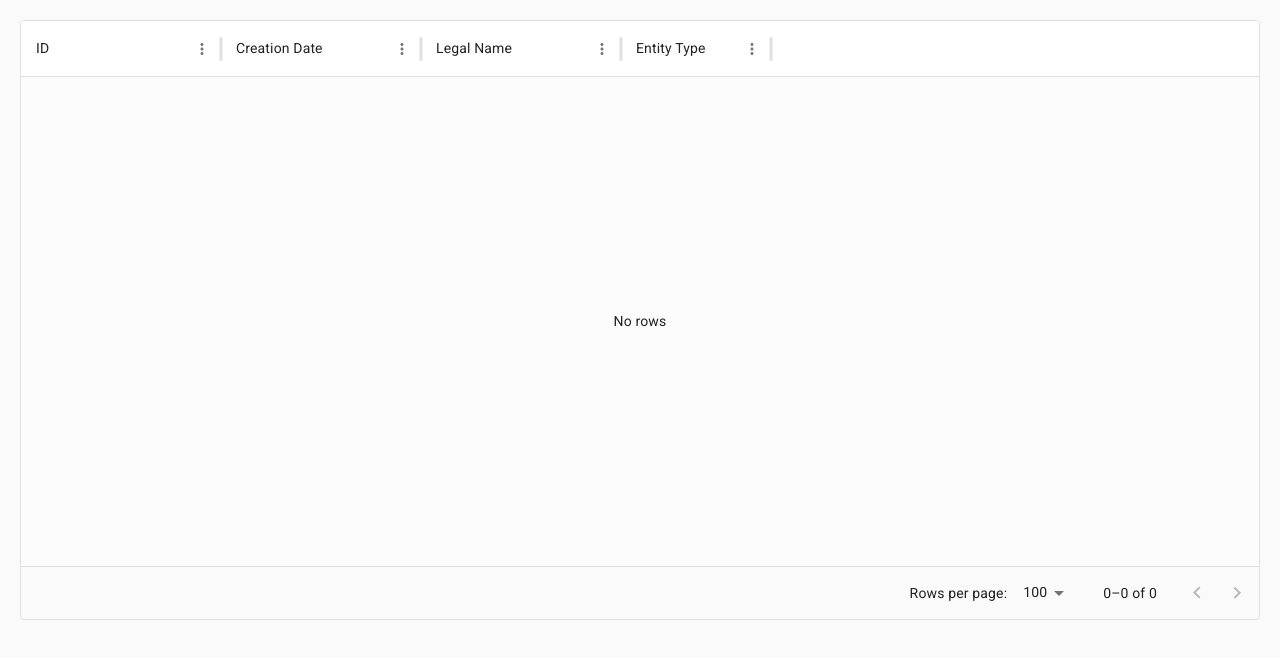
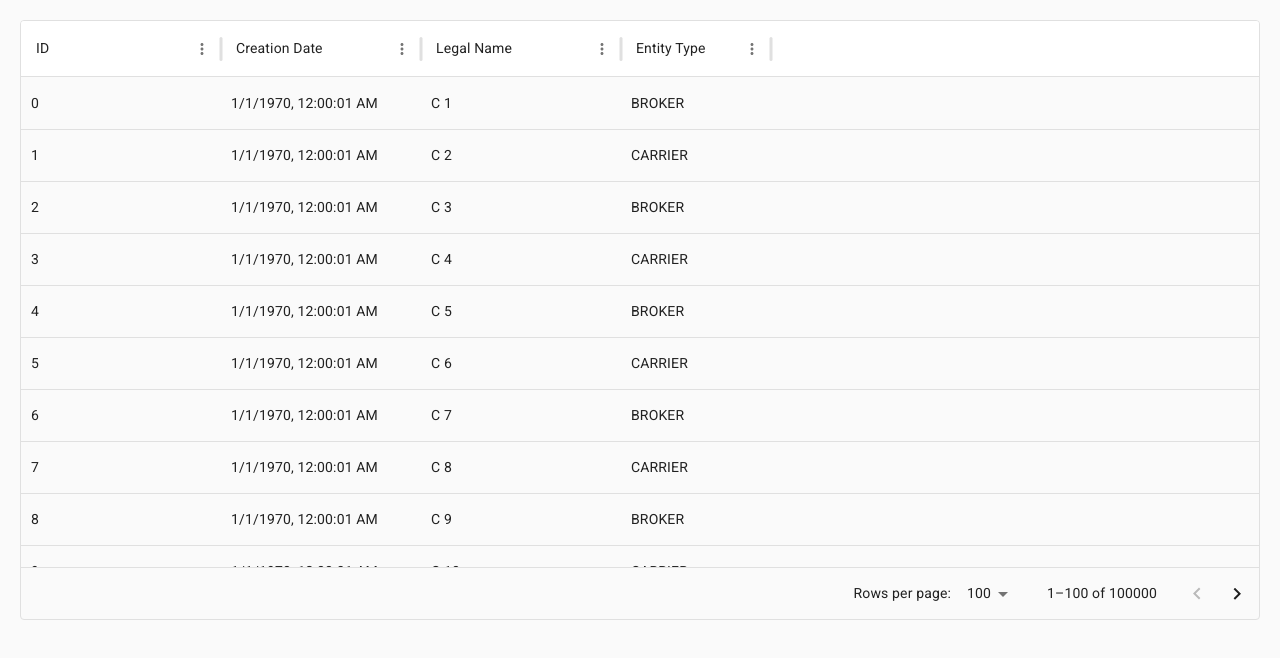
Before and after one commit to mzmalik22/fmsca-fe, a React (Vite) app: page / in a window 1280 px wide. Shown: the top 658 px of the page. Built offline with nearby package versions, Linux system fonts and the light colour scheme.

Commit message:
Setup for Column width and order formatting and persistance

```diff
--- a/package.json
+++ b/package.json
@@ -16,9 +16,11 @@
     "@mui/icons-material": "^5.16.6",
     "@mui/material": "^5.16.6",
     "@mui/x-data-grid": "^7.12.0",
+    "@types/lodash": "^4.17.7",
     "axios": "^1.7.3",
     "idb": "^8.0.0",
     "immutability-helper": "^3.1.1",
+    "lodash": "^4.17.21",
     "react": "^18.3.1",
     "react-dnd": "^16.0.1",
     "react-dnd-html5-backend": "^16.0.1",
--- a/src/components/dashboard/container.tsx
+++ b/src/components/dashboard/container.tsx
@@ -1,35 +1,38 @@
 import { useState, useEffect } from "react";
 import { DataGrid } from "@mui/x-data-grid";
 import { Box } from "@mui/material";
-import { DataItem, getData, initialRows, saveData } from "../../services/db";
 
 import { DndProvider } from "react-dnd";
 import { HTML5Backend } from "react-dnd-html5-backend";
 import useDraggableColumns from "./useDraggableColumns";
+import RecordService, { initialRows } from "../../services/db/Records";
+import { DataItem } from "../../services/db";
 
 export default function DashboardContainer() {
-  const [rows, setRows] = useState<DataItem[]>([]);
+  const [rows, setRows] = useState<DataItem[]>(initialRows);
+  const [isLoading, setLoading] = useState(false);
 
   const { columns, handleResize } = useDraggableColumns();
 
-  useEffect(() => {
-    const fetchData = async () => {
-      const data = await getData();
-      setRows(data);
+  const fetcher = () => {
+    setLoading(true);
+    RecordService.getAll()
+      .then((data) => {
+        if (data.length) setRows(data);
+        else {
+          RecordService.bulkSave(initialRows);
+          setRows(initialRows);
+        }
+      })
+      .finally(() => setLoading(false));
   };
-    fetchData();
-  }, []);
 
-  useEffect(() => {
-    if (rows.length > 0) saveData(rows);
-  }, [rows]);
+  useEffect(() => fetcher(), []);
 
   const processRowUpdate = (newRow: DataItem, oldRow: DataItem) => {
     const updatedRow = { ...oldRow, ...newRow };
 
-    setRows((prev) =>
-      prev.map((row) => (row.id === oldRow.id ? updatedRow : row))
-    );
+    RecordService.saveOne(updatedRow);
 
     return updatedRow;
   };
@@ -41,6 +44,9 @@ export default function DashboardContainer() {
   return (
     <Box sx={{ height: 600, width: "100%" }}>
       <DndProvider backend={HTML5Backend}>
+        {isLoading ? (
+          <>Loading...</>
+        ) : (
           <DataGrid
             rows={rows}
             columns={columns}
@@ -49,6 +55,7 @@ export default function DashboardContainer() {
             onProcessRowUpdateError={handleProcessRowUpdateError}
             onColumnResize={handleResize}
           />
+        )}
       </DndProvider>
     </Box>
   );
--- a/src/components/dashboard/useDraggableColumns.tsx
+++ b/src/components/dashboard/useDraggableColumns.tsx
@@ -1,55 +1,56 @@
 import { GridColDef } from "@mui/x-data-grid";
-import { useCallback, useState } from "react";
+import { useCallback, useEffect, useState } from "react";
 import update from "immutability-helper";
 
 import { DataItem } from "../../services/db";
 import DroppableColumn from "./DroppableColumn";
 import DraggableColumn from "./DragableColumn";
+import ColumnService, { initialColumns } from "../../services/db/Columns";
 
-const baseColumns = [
-  {
-    field: "id",
-    headerName: "ID",
-    editable: false,
-    width: 200,
-  },
-  {
-    field: "created_dt",
-    headerName: "Creation Date",
-    type: "dateTime",
-    editable: true,
-    width: 200,
-    valueGetter: (value) => new Date(value),
-  },
-  {
-    field: "legal_name",
-    headerName: "Legal Name",
-    editable: true,
-    width: 200,
-  },
-  {
-    field: "entity_type",
-    headerName: "Entity Type",
-    editable: true,
-    width: 150,
-  },
-] satisfies GridColDef<DataItem>[];
+import _ from "lodash";
 
 function useDraggableColumns() {
-  const [columns, setColumns] = useState(baseColumns);
+  const [columns, setColumns] =
+    useState<GridColDef<DataItem>[]>(initialColumns);
   const [dragIndex, setDragIndex] = useState(-1);
+
+  const fetcher = () => {
+    ColumnService.getAll().then((data) => {
+      if (data.length === 0) {
+        ColumnService.bulkSave(initialColumns);
+        setColumns(initialColumns);
+      } else formatColumns(data);
+    });
+  };
+
+  function formatColumns(
+    rawCols: { field: string; width: number; order: number }[]
+  ) {
+    setColumns(
+      rawCols
+        .sort((a, b) => a.order - b.order)
+        .map((rawCol) => {
+          const col = initialColumns.find((c) => c.field === rawCol.field);
+          if (col) return { ...col, ...rawCol };
+          return { ...rawCol };
+        })
+    );
+  }
+
+  useEffect(() => fetcher(), []);
 
   const moveColumn = useCallback(
     (dragIndex: number, hoverIndex: number) => {
       const draggedColumn = columns[dragIndex];
-      setColumns(
-        update(columns, {
-          $splice: [
-            [dragIndex, 1],
-            [hoverIndex, 0, draggedColumn],
-          ],
-        })
-      );
+      const updatedCols = update(columns, {
+        $splice: [
+          [dragIndex, 1],
+          [hoverIndex, 0, draggedColumn],
+        ],
+      });
+      setColumns(updatedCols);
+
+      ColumnService.bulkSave(updatedCols);
     },
     [columns]
   );
@@ -81,14 +82,21 @@ function useDraggableColumns() {
     colDef: GridColDef<DataItem>;
     width: number;
   }) {
+    ColumnService.updateColWidth(colDef.field, width);
+
     setColumns((prev) =>
       prev.map((col) => (col.field === colDef.field ? { ...col, width } : col))
     );
   }
 
+  function handleReset() {
+    setColumns(initialColumns);
+    ColumnService.bulkSave(initialColumns);
+  }
+
   return {
     columns: columnsWithDraggableHeaders,
-    reset: () => setColumns(baseColumns),
+    reset: handleReset,
     handleResize,
   };
 }
--- a/src/pages/Dashboard.tsx
+++ b/src/pages/Dashboard.tsx
@@ -1,5 +1,5 @@
 import { Box } from "@mui/material";
-import DashboardContainer from "../components/dashboard/container";
+import DashboardContainer from "../components/dashboard/Container";
 
 function Dashboard() {
   return (
--- /dev/null
+++ b/src/services/db/Columns.ts
@@ -0,0 +1,69 @@
+import { GridColDef } from "@mui/x-data-grid";
+import DB, { DataItem, STORES } from ".";
+
+export const initialColumns = [
+  {
+    field: "id",
+    headerName: "ID",
+    editable: false,
+    width: 200,
+  },
+  {
+    field: "created_dt",
+    headerName: "Creation Date",
+    type: "dateTime",
+    editable: true,
+    width: 200,
+    valueGetter: (value) => new Date(value),
+  },
+  {
+    field: "legal_name",
+    headerName: "Legal Name",
+    editable: true,
+    width: 200,
+  },
+  {
+    field: "entity_type",
+    headerName: "Entity Type",
+    editable: true,
+    width: 150,
+  },
+] satisfies GridColDef<DataItem>[];
+
+class ColumnService {
+  public static async getAll() {
+    const db = await DB.initDB();
+    const tx = db.transaction(STORES.COLUMNS, "readonly");
+    const store = tx.objectStore(STORES.COLUMNS);
+    const data = await store.getAll();
+
+    console.log("Getting Columns", data);
+    return data ?? [];
+  }
+
+  public static async bulkSave(data: GridColDef<DataItem>[]) {
+    console.log("Saving Columns", data);
+    const db = await DB.initDB();
+    const tx = db.transaction(STORES.COLUMNS, "readwrite");
+    const store = tx.objectStore(STORES.COLUMNS);
+
+    data.forEach(async (item, i) => {
+      await store.put({ field: item.field, width: item.width, order: i });
+    });
+
+    await tx.done;
+  }
+
+  public static async updateColWidth(field: string, width: number) {
+    const db = await DB.initDB();
+    const tx = db.transaction(STORES.COLUMNS, "readwrite");
+    const store = tx.objectStore(STORES.COLUMNS);
+
+    const item = await store.get(field);
+    if (item) await store.put({ ...item, width });
+
+    await tx.done;
+  }
+}
+
+export default ColumnService;
--- /dev/null
+++ b/src/services/db/Records.ts
@@ -0,0 +1,44 @@
+import DB, { DataItem, STORES } from ".";
+
+class RecordService {
+  public static async getAll() {
+    const db = await DB.initDB();
+    const tx = db.transaction(STORES.RECORDS, "readonly");
+    const store = tx.objectStore(STORES.RECORDS);
+    const data = await store.getAll();
+    return data ?? [];
+  }
+
+  public static async bulkSave(data: DataItem[]) {
+    const db = await DB.initDB();
+    const tx = db.transaction(STORES.RECORDS, "readwrite");
+    const store = tx.objectStore(STORES.RECORDS);
+
+    data.forEach(async (item) => {
+      const { id, ...rest } = item;
+      await store.put({ id, ...rest });
+    });
+
+    await tx.done;
+  }
+
+  public static async saveOne(item: DataItem) {
+    const db = await DB.initDB();
+    const tx = db.transaction(STORES.RECORDS, "readwrite");
+    const store = tx.objectStore(STORES.RECORDS);
+
+    const { id, ...rest } = item;
+    await store.put({ id, ...rest });
+
+    await tx.done;
+  }
+}
+
+export const initialRows = Array.from(new Array(100000)).map((_, i) => ({
+  id: i,
+  created_dt: new Date(i + 1000).toString(),
+  entity_type: i % 2 ? "CARRIER" : "BROKER",
+  legal_name: `C ${i + 1}`,
+})) satisfies DataItem[];
+
+export default RecordService;
--- a/src/services/db/index.ts
+++ b/src/services/db/index.ts
@@ -17,7 +17,11 @@ export type DataItem = {
 };
 
 const DB_NAME = "FMSCA_db";
-const STORE_NAME = "FMSCA_store";
+
+export const STORES = {
+  RECORDS: "record_store",
+  COLUMNS: "column_store",
+};
 
 export const initialRows = Array.from(new Array(100000)).map((_, i) => ({
   id: i,
@@ -26,31 +30,22 @@ export const initialRows = Array.from(new Array(100000)).map((_, i) => ({
   legal_name: `C ${i + 1}`,
 })) satisfies DataItem[];
 
-const initDB = async () => {
+class DB {
+  static async initDB() {
     return openDB(DB_NAME, 1, {
       upgrade(db) {
-      if (!db.objectStoreNames.contains(STORE_NAME)) {
-        db.createObjectStore(STORE_NAME, {
+        if (!db.objectStoreNames.contains(STORES.RECORDS))
+          db.createObjectStore(STORES.RECORDS, {
             keyPath: "id",
             autoIncrement: true,
           });
-      }
+        if (!db.objectStoreNames.contains(STORES.COLUMNS))
+          db.createObjectStore(STORES.COLUMNS, {
+            keyPath: "field",
+          });
       },
     });
-};
+  }
+}
 
-export const saveData = async (data: DataItem[]) => {
-  const db = await initDB();
-  const tx = db.transaction(STORE_NAME, "readwrite");
-  const store = tx.objectStore(STORE_NAME);
-  await store.put({ id: 1, rows: data });
-  await tx.done;
-};
-
-export const getData = async () => {
-  const db = await initDB();
-  const tx = db.transaction(STORE_NAME, "readonly");
-  const store = tx.objectStore(STORE_NAME);
-  const data = await store.get(1);
-  return data?.rows || [];
-};
+export default DB;
```
Also changed, not shown: 1 other file (tests, documents, lock files or other folders). Lines whose indentation alone changed are shown as unchanged.
